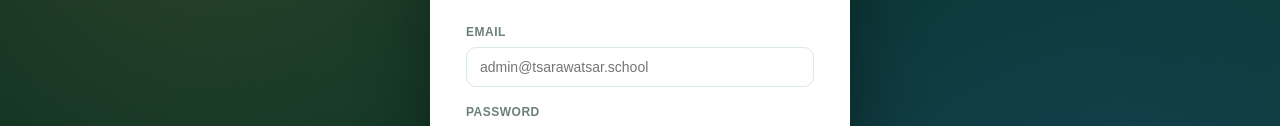
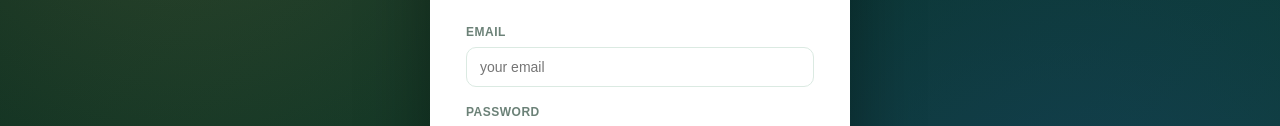
Before and after one commit to alxzx0011-dev/TSA-International-School-Ravatsar, a plain HTML site: page frontend/admin/index.html in a window 1280 px wide. Shown: the part 332-458 px from the top of the page. Drawn offline with Linux system fonts and the light colour scheme.

Commit message:
Update index.html
m

```diff
--- a/frontend/admin/index.html
+++ b/frontend/admin/index.html
@@ -25,7 +25,7 @@
             <label class="field">
                 <span>Email</span>
                 <input type="email" id="email" name="email" required
-                       autocomplete="username" placeholder="admin@tsarawatsar.school">
+                       autocomplete="username" placeholder="your email">
             </label>
 
             <label class="field">
```
